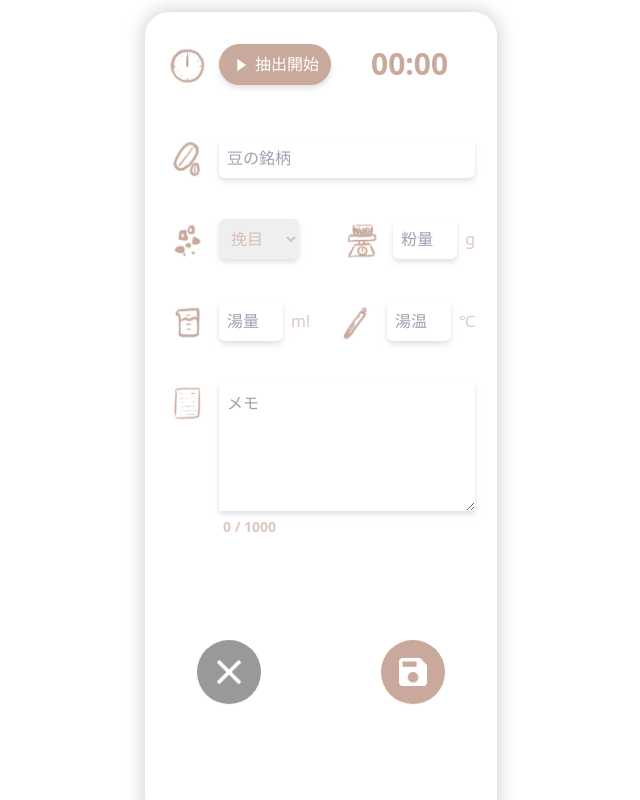
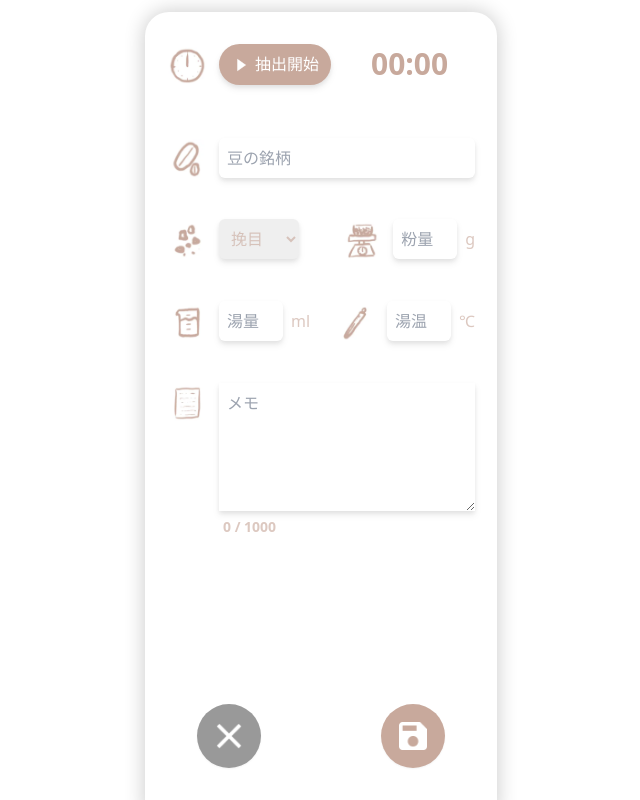
Before and after one commit to chihiro1010/coffrec, a React (Vite) app: page / in a window 1280 px wide. Both pictures are taken after a click on the button 640 px from the left and 672 px from the top of the page. Shown: the top 800 px of the page, without its empty margins (319-959 px from the left). Built offline with nearby package versions, Linux system fonts and the light colour scheme.

Commit message:
入力できない不具合を修正

```diff
--- a/src/components/ModalButton.tsx
+++ b/src/components/ModalButton.tsx
@@ -27,9 +27,9 @@ const ModalButton: React.FC = () => {
     <>
       {isDisplayModal ? (
         <>
-          <div className="fixed inset-0 mx-auto w-[23rem] h-screen z-30">
+          <div className="relative mx-auto w-[23rem] h-screen">
             <button
-              className="absolute left-1/4 bottom-24 ml-[-2rem] "
+              className="absolute left-1/4 bottom-24 ml-[-2rem] z-30"
               onClick={() => {
                 dispatch(closeModal());
                 dispatch(resetState());
@@ -45,7 +45,7 @@ const ModalButton: React.FC = () => {
               </div>
             </button>
             <button
-              className="absolute right-1/4 translate-x-1/2 bottom-24 ml-[-2rem]"
+              className="absolute right-1/4 translate-x-1/2 bottom-24 ml-[-2rem] z-30"
               onClick={() => {
                 dispatch(save({ modalState, dripTimes }));
                 dispatch(displayDialog(saveActionItem));
```
